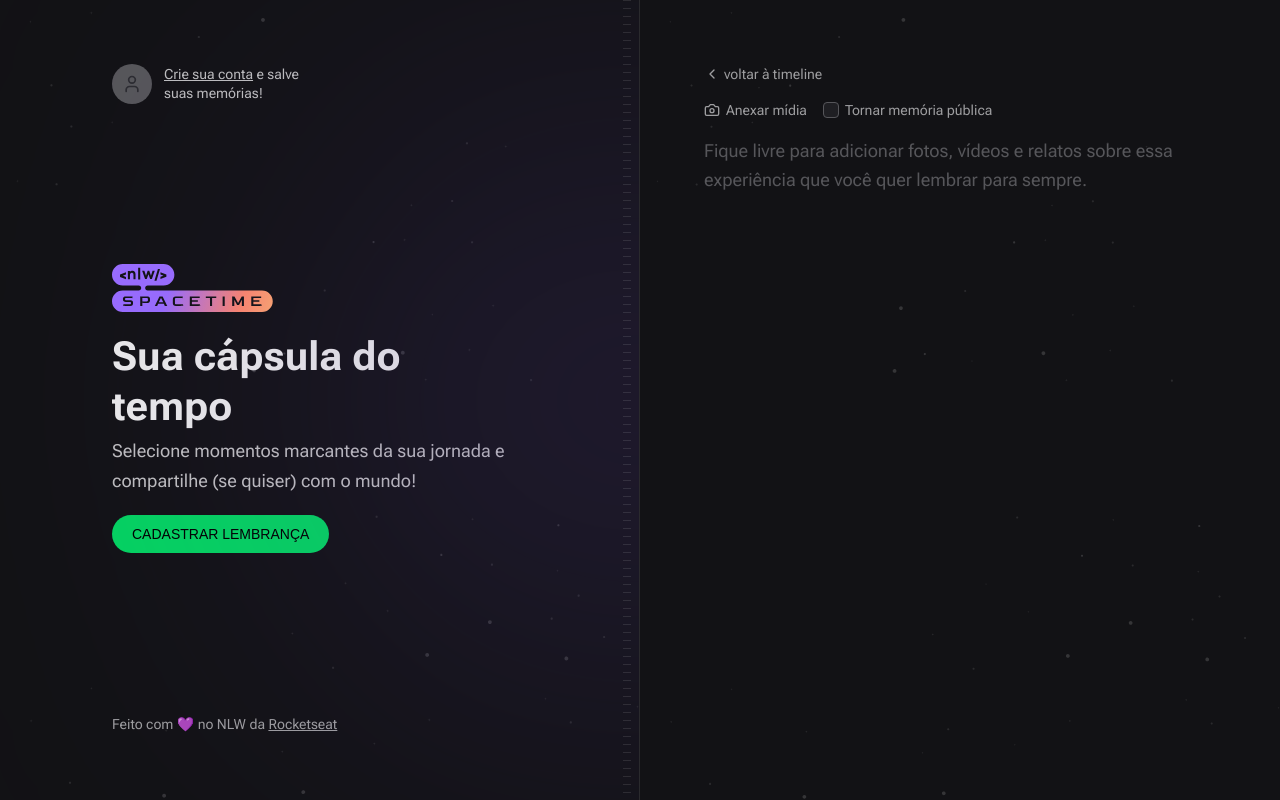
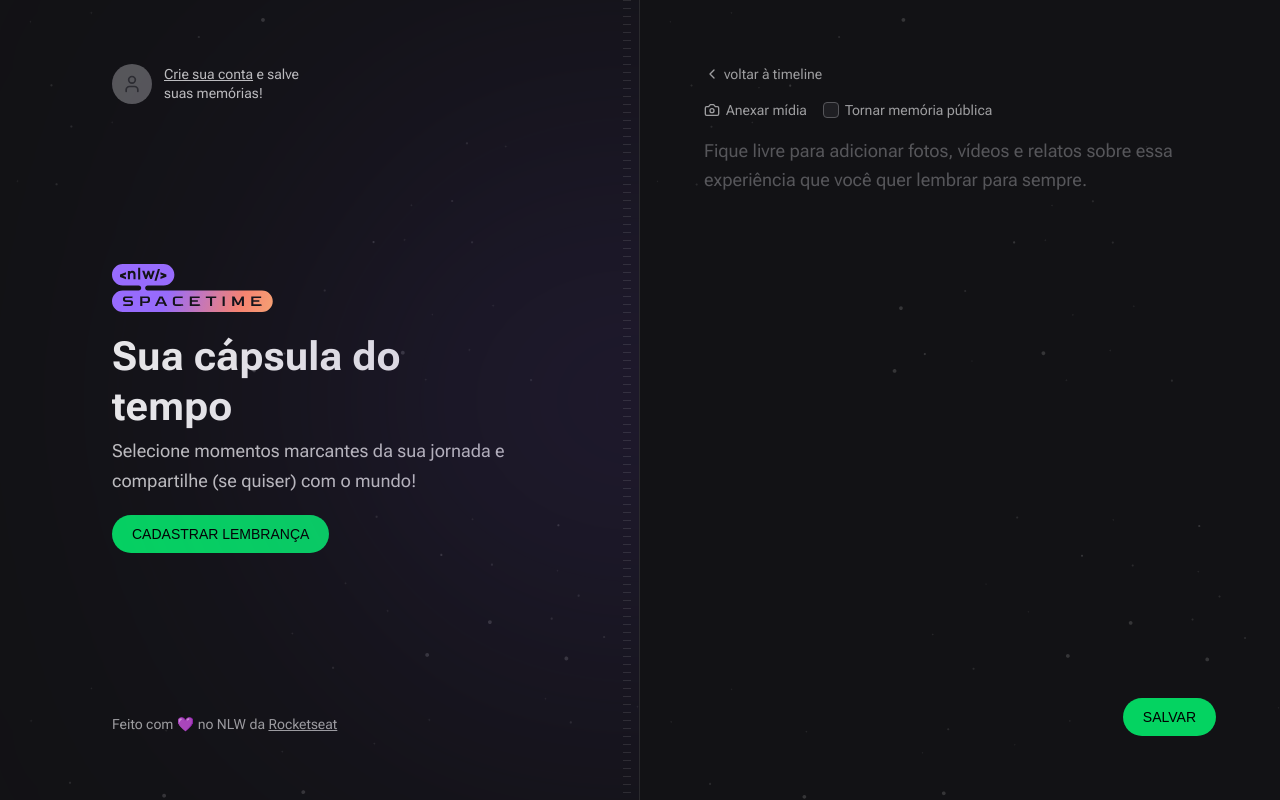
Before and after one commit to gustavotassi/nlw-spacetime, a Next.js app in the folder web/: page /memories/new in a window 1280 px wide. Built offline with nearby package versions, Linux system fonts and the light colour scheme; no server answers; a web font is replaced by a local one.

Commit message:
feat(web): add form handling functions and api request

```diff
--- a/web/src/app/memories/new/page.tsx
+++ b/web/src/app/memories/new/page.tsx
@@ -1,4 +1,5 @@
-import { Camera, ChevronLeft } from 'lucide-react'
+import { NewMemoryForm } from '@/components/NewMemoryForm'
+import { ChevronLeft } from 'lucide-react'
 import Link from 'next/link'
 
 export default function NewMemory() {
@@ -12,39 +13,7 @@
         voltar à timeline
       </Link>
 
-      <form className="flex flex-1 flex-col gap-2">
-        <div className="flex items-center gap-4">
-          <label
-            htmlFor="media"
-            className="flex cursor-pointer items-center gap-1.5 text-sm text-gray-200 hover:text-gray-100"
-          >
-            <Camera className="h-4 w-4" />
-            Anexar mídia
-          </label>
-
-          <label
-            htmlFor="isPublic"
-            className="flex items-center gap-1.5 text-sm text-gray-200 hover:text-gray-100"
-          >
-            <input
-              type="checkbox"
-              name="isPublic"
-              id="isPublic"
-              value="true"
-              className="h-4 w-4 rounded border-gray-400 bg-gray-700 text-purple-500"
-            />
-            Tornar memória pública
-          </label>
-        </div>
-        <input type="file" id="media" className="invisible h-0 w-0" />
-
-        <textarea
-          name="content"
-          spellCheck="false"
-          className="w-full flex-1 resize-none rounded border-0 bg-transparent p-0 text-lg leading-relaxed text-gray-100 placeholder:text-gray-400 focus:ring-0"
-          placeholder="Fique livre para adicionar fotos, vídeos e relatos sobre essa experiência que você quer lembrar para sempre."
-        />
-      </form>
+      <NewMemoryForm />
     </div>
   )
 }
--- /dev/null
+++ b/web/src/components/MediaPicker.tsx
@@ -0,0 +1,39 @@
+'use client'
+
+import { ChangeEvent, useState } from 'react'
+
+export function MediaPicker() {
+  const [preview, setPreview] = useState<string | null>(null)
+
+  function onFileSelected(event: ChangeEvent<HTMLInputElement>) {
+    const { files } = event.target
+
+    if (!files) return
+
+    const previewURL = URL.createObjectURL(files[0])
+
+    setPreview(previewURL)
+  }
+
+  return (
+    <>
+      <input
+        onChange={onFileSelected}
+        name="coverUrl"
+        type="file"
+        id="media"
+        accept="image/*"
+        className="invisible h-0 w-0"
+      />
+
+      {preview ? (
+        // eslint-disable-next-line
+        <img
+          src={preview}
+          alt=""
+          className="aspect-video w-full rounded-lg object-cover"
+        />
+      ) : null}
+    </>
+  )
+}
--- /dev/null
+++ b/web/src/components/NewMemoryForm.tsx
@@ -0,0 +1,92 @@
+'use client'
+
+import { Camera } from 'lucide-react'
+import { MediaPicker } from './MediaPicker'
+import { FormEvent } from 'react'
+import { useRouter } from 'next/navigation'
+import Cookie from 'js-cookie'
+import { api } from '@/lib/api'
+
+export function NewMemoryForm() {
+  const router = useRouter()
+
+  async function handleCreateMemory(event: FormEvent<HTMLFormElement>) {
+    event.preventDefault()
+
+    const formData = new FormData(event.currentTarget)
+
+    const fileToUpload = formData.get('coverUrl')
+
+    let coverUrl = ''
+
+    if (fileToUpload) {
+      const uploadFormData = new FormData()
+      uploadFormData.set('file', fileToUpload)
+
+      const uploadResponse = await api.post('/upload', uploadFormData)
+
+      coverUrl = uploadResponse.data.fileUrl
+    }
+
+    const token = Cookie.get('token')
+
+    await api.post(
+      '/memories',
+      {
+        coverUrl,
+        content: formData.get('content'),
+        isPublic: formData.get('isPublic'),
+      },
+      {
+        headers: {
+          Authorization: `Bearer ${token}`,
+        },
+      },
+    )
+
+    router.push('/')
+  }
+
+  return (
+    <form onSubmit={handleCreateMemory} className="flex flex-1 flex-col gap-2">
+      <div className="flex items-center gap-4">
+        <label
+          htmlFor="media"
+          className="flex cursor-pointer items-center gap-1.5 text-sm text-gray-200 hover:text-gray-100"
+        >
+          <Camera className="h-4 w-4" />
+          Anexar mídia
+        </label>
+
+        <label
+          htmlFor="isPublic"
+          className="flex items-center gap-1.5 text-sm text-gray-200 hover:text-gray-100"
+        >
+          <input
+            type="checkbox"
+            name="isPublic"
+            id="isPublic"
+            value="true"
+            className="h-4 w-4 rounded border-gray-400 bg-gray-700 text-purple-500"
+          />
+          Tornar memória pública
+        </label>
+      </div>
+      <MediaPicker />
+
+      <textarea
+        name="content"
+        spellCheck="false"
+        className="w-full flex-1 resize-none rounded border-0 bg-transparent p-0 text-lg leading-relaxed text-gray-100 placeholder:text-gray-400 focus:ring-0"
+        placeholder="Fique livre para adicionar fotos, vídeos e relatos sobre essa experiência que você quer lembrar para sempre."
+      />
+
+      <button
+        type="submit"
+        className="inline-block self-end rounded-full bg-green-500 px-5 py-3 font-alt text-sm uppercase leading-none text-black transition-colors hover:bg-green-600"
+      >
+        Salvar
+      </button>
+    </form>
+  )
+}
```
